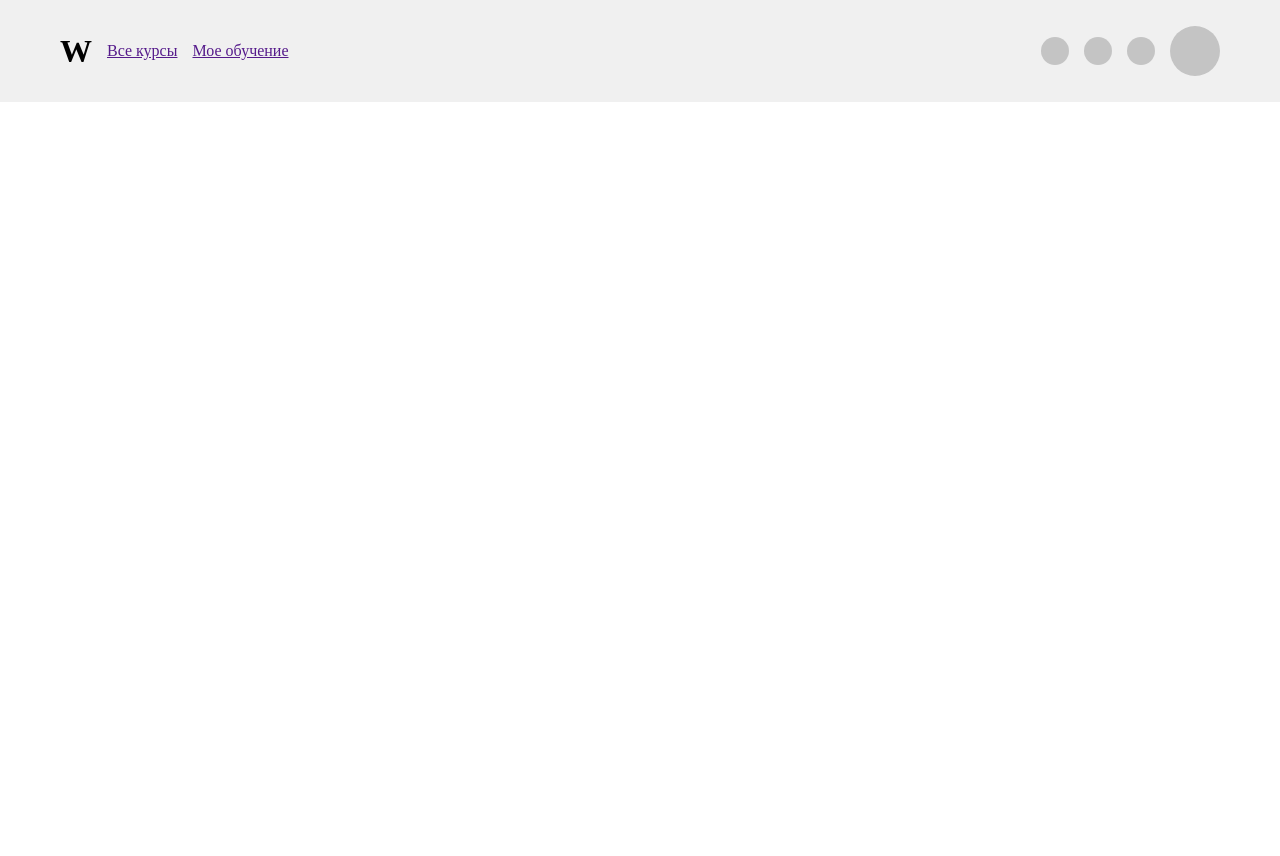
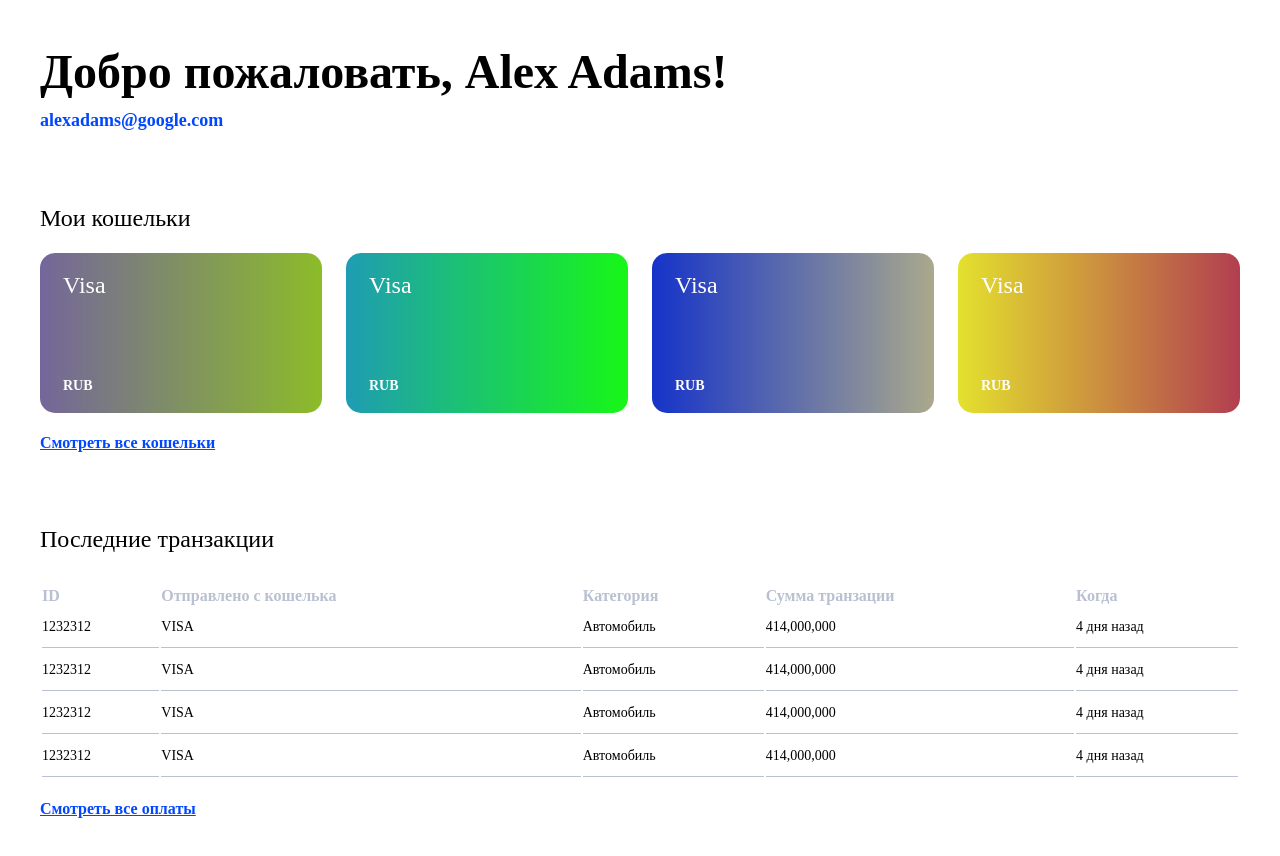
Before and after one commit to Daler-web-dev/bank_diyora, a website built with Vite: page index.html in a window 1280 px wide. Before the commit the page ends 800 px from the top, so only its background shows below. Built offline with nearby package versions, Linux system fonts and the light colour scheme.

Commit message:
main page layout completed

```diff
--- a/index.html
+++ b/index.html
@@ -11,21 +11,24 @@
 
 <body>
 
-	<header>
-		<div class="left">
-			<h1>W</h1>
-			<nav>
-				<a href="">Все курсы</a>
-				<a href="">Мое обучение</a>
-			</nav>
+	<div class="container">
+		<div class="greeding">
+			<h1 class="welcome">Добро пожаловать, <span class="userName">Alex Adams!</span></h1>
+			<p class="email">alexadams@google.com</p>
 		</div>
-		<div class="right">
-			<div class="round"></div>
-			<div class="round"></div>
-			<div class="round"></div>
-			<div class="round"></div>
+
+		<div class="wallets">
+			<h3>Мои кошельки</h3>
+			<div class="walletsList"></div>
+			<div class="more">Смотреть все кошельки</div>
 		</div>
-	</header>
+
+		<div class="transactions">
+			<h3>Последние транзакции</h3>
+			<table></table>
+			<div class="more">Смотреть все оплаты</div>
+		</div>
+	</div>
 
 	<script type="module" src="/main.js"></script>
 </body>
--- a/main.js
+++ b/main.js
@@ -0,0 +1,78 @@
+let wList = document.querySelector('.walletsList')
+let table = document.querySelector('.transactions table')
+
+let data = [1, 2, 3, 4]
+
+reloadWallets(data, wList)
+reloadTransactions(data, table)
+
+function reloadWallets(arr, place) {
+    place.innerHTML = ''
+    for (let item of arr) {
+        let wallet = document.createElement('div')
+        let type = document.createElement('type')
+        let currency = document.createElement('currency')
+
+        wallet.classList.add('wallet')
+        type.classList.add('type')
+        currency.classList.add('currency')
+        wallet.style.background = `linear-gradient(90deg, ${rndColorGenerator()}, ${rndColorGenerator()})`
+
+        type.innerHTML = 'Visa'
+        currency.innerHTML = 'RUB'
+
+        wallet.append(type, currency)
+        place.append(wallet)
+    }
+}
+
+function reloadTransactions(arr, place) {
+    place.innerHTML = ''
+    reloadTableHead(place)
+    for (let item of arr) {
+        let tr = document.createElement('tr')
+        let td1 = document.createElement('td')
+        let td2 = document.createElement('td')
+        let td3 = document.createElement('td')
+        let td4 = document.createElement('td')
+        let td5 = document.createElement('td')
+
+        td1.innerHTML = '1232312'
+        td2.innerHTML = 'VISA'
+        td3.innerHTML = 'Автомобиль'
+        td4.innerHTML = '414,000,000'
+        td5.innerHTML = '4 дня назад'
+
+        tr.append(td1, td2, td3, td4, td5)
+        place.append(tr)
+    }
+}
+
+function rndColorGenerator() {
+    let r = Math.round(Math.random() * 255)
+    let g = Math.round(Math.random() * 255)
+    let b = Math.round(Math.random() * 255)
+    return `rgb(${r}, ${g}, ${b})`
+}
+
+function reloadTableHead(place) {
+    let tr = document.createElement('tr')
+    let th1 = document.createElement('th')
+    let th2 = document.createElement('th')
+    let th3 = document.createElement('th')
+    let th4 = document.createElement('th')
+    let th5 = document.createElement('th')
+    th1.align = 'start'
+    th2.align = 'start'
+    th3.align = 'start'
+    th4.align = 'start'
+    th5.align = 'start'
+    th1.innerHTML = 'ID'
+    th2.innerHTML = 'Отправлено с кошелька'
+    th3.innerHTML = 'Категория'
+    th4.innerHTML = 'Сумма транзации'
+    th5.innerHTML = 'Когда'
+
+    tr.append(th1, th2, th3, th4, th5)
+    place.append(tr)
+}
--- a/package.json
+++ b/package.json
@@ -9,7 +9,7 @@
     "preview": "vite preview"
   },
   "devDependencies": {
-    "vite": "^4.2.0"
+    "vite": "^4.2.1"
   },
   "dependencies": {
     "sass": "^1.60.0"
--- a/scss/style.scss
+++ b/scss/style.scss
@@ -2,33 +2,107 @@
     padding: 0px;
     margin: 0px;
     box-sizing: border-box;
+    font-family: 'Gilroy';
 }
 
-header {
-    width: 100%;
-    padding: 26px 60px;
-    background-color: #F0F0F0;
+.container {
+    max-width: 1240px;
+    padding: 0 20px;
+    margin: auto;
+}
+
+.greeding {
+    margin: 44px 0 74px;
+
+    .welcome {
+        font-size: 48px;
+        margin-bottom: 11px;
+    }
+
+    .email {
+        font-size: 18px;
+        font-weight: 700;
+        color: #0047FF;
+    }
+}
+
+.wallets {
     display: flex;
-    justify-content: space-between;
-    align-items: center;
+    flex-direction: column;
+    gap: 21px;
 
-    .left, nav, .right {
+    h3 {
+        font-size: 24px;
+        font-weight: 500;
+    }
+
+    .walletsList {
         display: flex;
-        gap: 15px;
+        gap: 24px;
         align-items: center;
+        flex-wrap: wrap;
 
-        .round {
-            width: 28px;
-            height: 28px;
-            background-color: #C4C4C4;
-            border-radius: 100%;
-            &:last-child {
-                width: 50px;
-                height: 50px;
+        .wallet {
+            padding: 19px 23px;
+            width: 282px;
+            height: 160px;
+            border-radius: 15px;
+            display: flex;
+            flex-direction: column;
+            justify-content: space-between;
+            align-items: flex-start;
+            color: white;
+
+            .type {
+                font-size: 24px;
+                font-weight: 500;
             }
-            &:hover {
-                background-color: red;
+
+            .currency {
+                font-size: 14px;
+                font-weight: 700;
             }
         }
     }
+
+    .more {
+        text-decoration: underline;
+        color: #0047FF;
+        font-weight: 600;
+        cursor: pointer;
+    }
 }
+
+.transactions {
+    margin: 74px 0;
+
+    h3 {
+        font-size: 24px;
+        font-weight: 500;
+        margin-bottom: 32px;
+    }
+
+    table {
+        width: 100%;
+
+        th{
+            color: #B9C0D1;
+        }
+
+        td {
+            font-size: 14px;
+            font-weight: 500;
+            padding: 12px 0;
+            border-bottom: 1px solid #B9C0D1;
+        }
+
+    }
+
+    .more {
+        text-decoration: underline;
+        color: #0047FF;
+        font-weight: 600;
+        cursor: pointer;
+        margin-top: 21px;
+    }
+}
```
Also changed, not shown: 1 other file.
